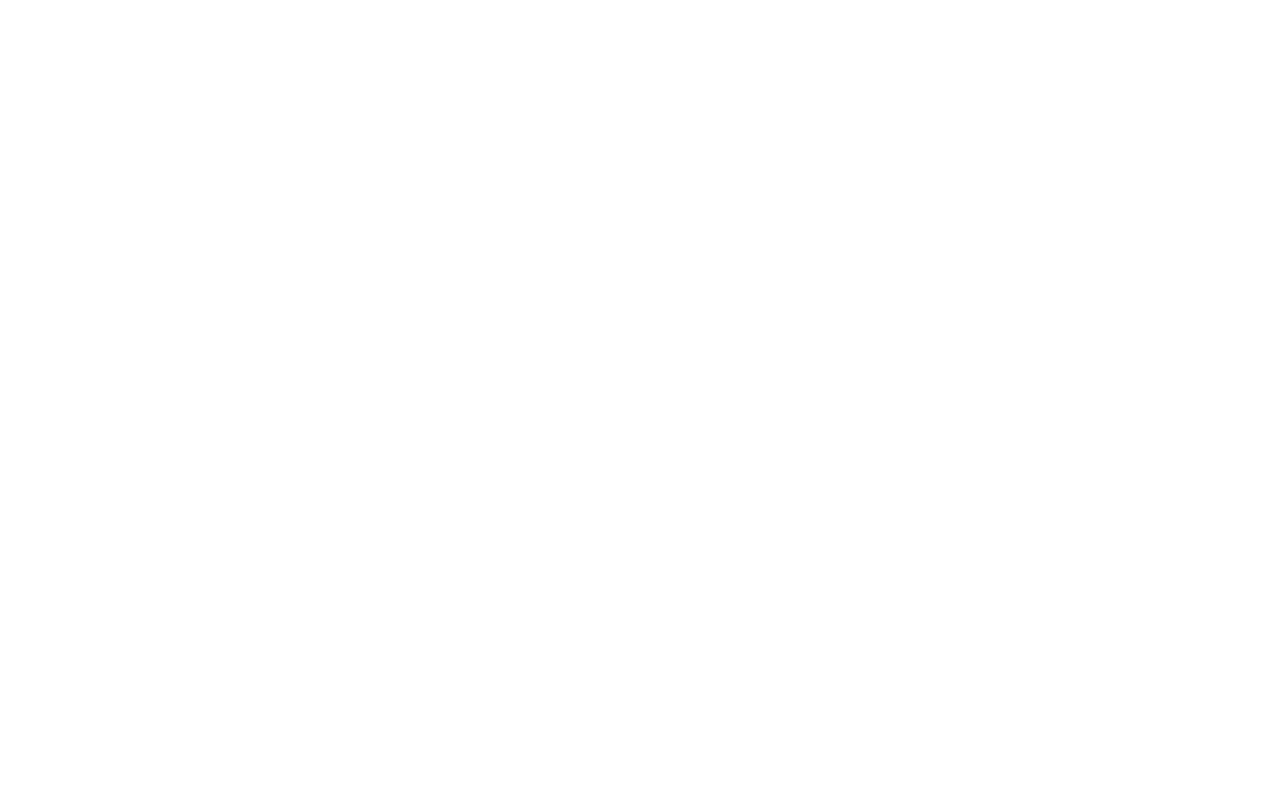
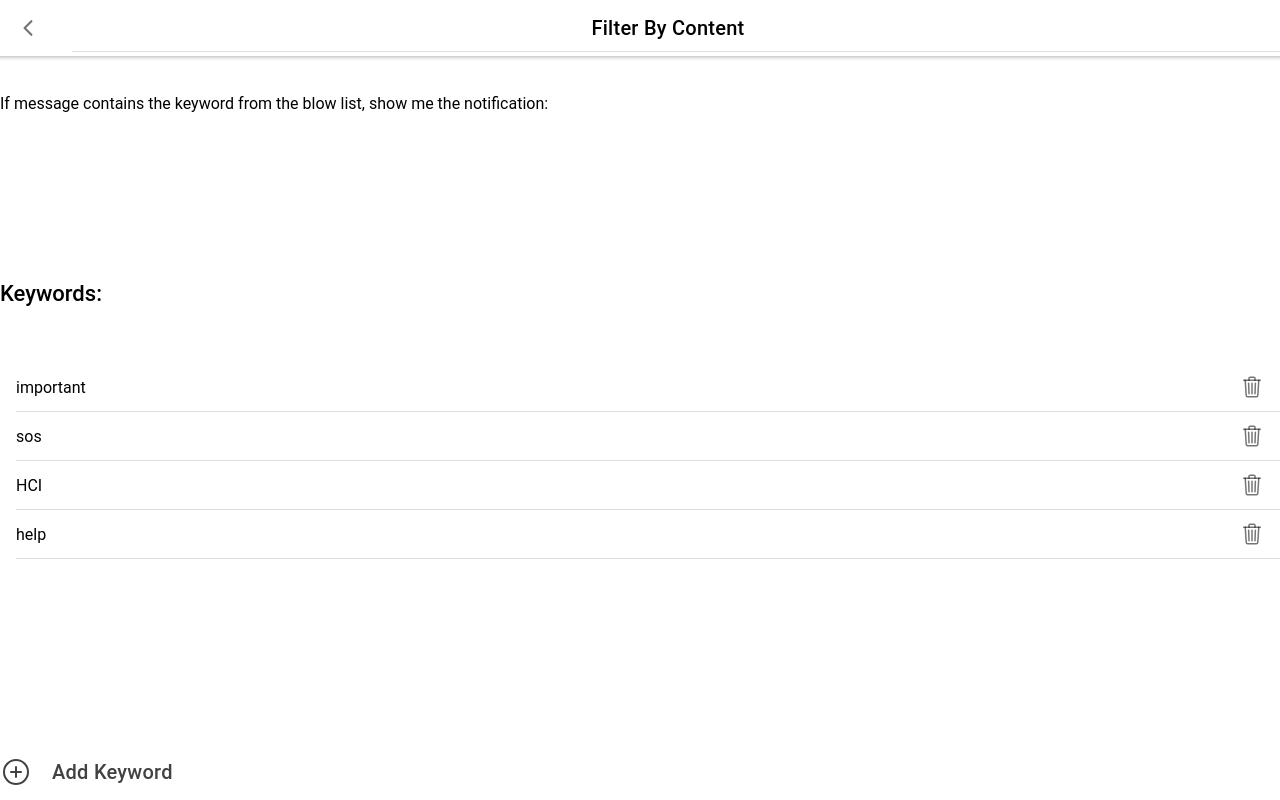
Before and after one commit to ssz360/HCI---LessNotify, a React (Create React App) app: page /filter-content in a window 1280 px wide. Built offline with nearby package versions, Linux system fonts and the light colour scheme.

Commit message:
Content Filtering

```diff
--- a/package.json
+++ b/package.json
@@ -4,10 +4,14 @@
   "private": true,
   "dependencies": {
     "@capacitor/app": "4.1.1",
+    "@capacitor/camera": "^4.1.4",
     "@capacitor/core": "4.6.1",
+    "@capacitor/filesystem": "^4.1.4",
     "@capacitor/haptics": "4.1.0",
     "@capacitor/keyboard": "4.1.0",
+    "@capacitor/preferences": "^4.0.2",
     "@capacitor/status-bar": "4.1.1",
+    "@ionic/pwa-elements": "^3.1.1",
     "@ionic/react": "^6.0.0",
     "@ionic/react-router": "^6.0.0",
     "@testing-library/jest-dom": "^5.11.9",
--- a/src/App.tsx
+++ b/src/App.tsx
@@ -26,7 +26,8 @@ import TurnOffPage from './pages/TurnOffPage/TurnOffPage';
 import PrioritizingPage from './pages/PrioritizingPage/PrioritizingPage';
 import SetTimePage from './pages/SetTimePage/SetTimePage';
 import RepeatPage from './pages/RepeatPage/RepeatPage';
-
+import FilterContent from './pages/FilterContentPage/FilterContentPage'
+import AddKeywords from './pages/AddKeywordsPage/AddKeywordsPage'
 setupIonicReact();
 
 const App: React.FC = () => (
@@ -51,6 +52,12 @@ const App: React.FC = () => (
         <Route exact path="/repeat">
           <RepeatPage />
         </Route>
+        <Route exact path="/filter-content">
+           <FilterContent/>
+        </Route>
+        <Route exact path="/add-keywords">
+          <AddKeywords/>
+        </Route>
         <Route exact path="/">
           <Redirect to="/home" />
         </Route>
--- a/src/components/ExploreContainer.tsx
+++ b/src/components/ExploreContainer.tsx
@@ -24,6 +24,9 @@ const ExploreContainer: React.FC<ContainerProps> = () => {
         <IonCol>
           <IonButton routerLink="/repeat">Repeat Page</IonButton>
         </IonCol>
+        <IonCol>
+          <IonButton routerLink="/filter-content">Content Filtering</IonButton>
+        </IonCol>
       </IonRow>
     </IonGrid>
   );
--- /dev/null
+++ b/src/pages/AddKeywordsPage/AddKeywordsPage.tsx
@@ -0,0 +1,86 @@
+import {
+    IonButton,
+  IonCol,
+  IonContent,
+  IonGrid,
+  IonHeader,
+  IonPage,
+  IonRow,
+  IonTitle,
+  IonToolbar,
+  ReactComponentOrElement,
+  IonItem,
+  IonIcon,
+  IonText,
+  IonLabel,
+  IonList,
+  IonToggle,
+  IonFooter,
+  IonTextarea
+} from "@ionic/react";
+import { informationCircle, star, chevronBackOutline,trashOutline,addCircleOutline } from "ionicons/icons";
+import { createBrowserHistory } from "history";
+import "./AddKeywordsPage.css"
+
+
+
+const AddKeywords: React.FC=()=>{
+    const history = createBrowserHistory();
+    return(
+
+          <IonPage>
+            <IonHeader>
+              <IonToolbar>
+                <IonItem className="no-border">
+                  <IonIcon
+                    onClick={(e) => {
+                      e.preventDefault();
+                      history.goBack();
+                    }}
+                    icon={chevronBackOutline}
+                    slot="start"
+                  ></IonIcon>
+                </IonItem>
+              </IonToolbar>
+              </IonHeader>
+              <IonContent className="ion-padding">
+              <IonTitle class="ion-text-start">
+              Add New Keyword:
+            </IonTitle>
+            <br/>
+            <br/>
+            <IonItem>
+             <IonTextarea
+            placeholder="New Keyword ..."
+
+            ></IonTextarea>
+
+            </IonItem>
+
+
+
+              </IonContent>
+              <br/>
+              <br/>
+              <br/>
+              <br/>
+              <br/>
+              <br/>
+
+
+              <IonFooter>
+
+            <IonItem>
+              <div slot="end">
+                <IonButton size="default" className="plr-10">
+                  Done
+                </IonButton>
+              </div>
+            </IonItem>
+
+            </IonFooter>
+
+              </IonPage>
+    )
+ }
+    export default AddKeywords
--- /dev/null
+++ b/src/pages/FilterContentPage/FilterConetentPage.css
@@ -0,0 +1,8 @@
+.mt-10{
+    margin-top: 2%;
+}
+
+.text-center{
+    padding-left: 10px;
+    padding-right: 10px;
+}
--- /dev/null
+++ b/src/pages/FilterContentPage/FilterContentPage.tsx
@@ -0,0 +1,127 @@
+import {
+    IonButton,
+  IonCol,
+  IonContent,
+  IonGrid,
+  IonHeader,
+  IonPage,
+  IonRow,
+  IonTitle,
+  IonToolbar,
+  ReactComponentOrElement,
+  IonItem,
+  IonIcon,
+  IonText,
+  IonLabel,
+  IonList,
+  IonToggle,
+  IonFooter
+} from "@ionic/react";
+import { informationCircle, star, chevronBackOutline,trashOutline,addCircleOutline } from "ionicons/icons";
+import { createBrowserHistory } from "history";
+import "./FilterConetentPage.css"
+
+
+const FilterContent: React.FC=()=>{
+    const history = createBrowserHistory();
+    return(
+
+          <IonPage>
+            <IonHeader>
+              <IonToolbar>
+                <IonItem className="no-border">
+                  <IonIcon
+                    onClick={(e) => {
+                      e.preventDefault();
+                      history.goBack();
+                    }}
+                    icon={chevronBackOutline}
+                    slot="start"
+                  ></IonIcon>
+                  <IonTitle>Filter By Content</IonTitle>
+                </IonItem>
+              </IonToolbar>
+            </IonHeader>
+            <IonContent>
+            <br />
+             <br />
+            <IonText>
+             If message contains the keyword from the blow list, show me the notification:
+            </IonText>
+            <br />
+            <br />
+            <br />
+            <br />
+            <br />
+            <br />
+            <br />
+            <br />
+            <br />
+            <IonText >
+             <h3>Keywords:</h3>
+            </IonText>
+            <br />
+            <br />
+
+            <IonList>
+          <IonItem>
+            <IonLabel>important</IonLabel>
+            <IonIcon
+                    onClick={(e) => {
+                      e.preventDefault();
+                    }}
+                    icon={trashOutline}
+                    slot="end"
+                  ></IonIcon>
+
+          </IonItem>
+          <IonItem>
+            <IonLabel>sos</IonLabel>
+            <IonIcon
+                    onClick={(e) => {
+                      e.preventDefault();
+                    }}
+                    icon={trashOutline}
+                    slot="end"
+                  ></IonIcon>
+          </IonItem>
+          <IonItem>
+            <IonLabel>HCI</IonLabel>
+            <IonIcon
+                    onClick={(e) => {
+                      e.preventDefault();
+                    }}
+                    icon={trashOutline}
+                    slot="end"
+                  ></IonIcon>
+          </IonItem>
+          <IonItem>
+            <IonLabel>help</IonLabel>
+            <IonIcon
+                    onClick={(e) => {
+                      e.preventDefault();
+                    }}
+                    icon={trashOutline}
+                    slot="end"
+                  ></IonIcon>
+          </IonItem>
+        </IonList>
+            </IonContent>
+
+        <IonToolbar>
+        <IonIcon
+                    onClick={(e) => {
+                      e.preventDefault();
+                    }}
+                    icon={addCircleOutline}
+                    slot="start"
+                    size="large"
+                  ></IonIcon>
+          <IonTitle class="ion-text-start" >Add Keyword</IonTitle>
+        </IonToolbar>
+
+            </IonPage>
+    )
+}
+
+export default FilterContent
--- a/src/pages/MainPage/MainPage.tsx
+++ b/src/pages/MainPage/MainPage.tsx
@@ -52,6 +52,7 @@ const MainPage: React.FC = () => {
           <br />
           </IonCol>
         </IonRow>
+
       </IonGrid>
     </IonPage>
   );
```
Also changed, not shown: src/pages/AddKeywordsPage/AddKeywordsPage.css (added), 1 other file (tests, documents, lock files or other folders).
